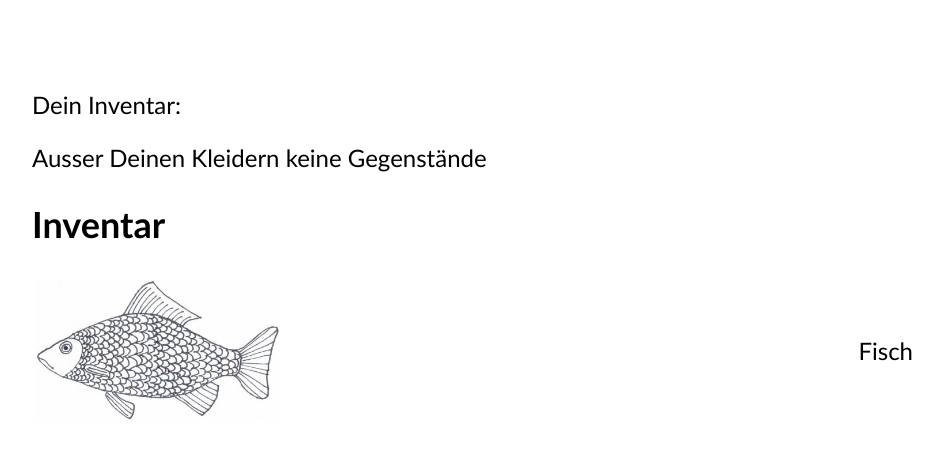
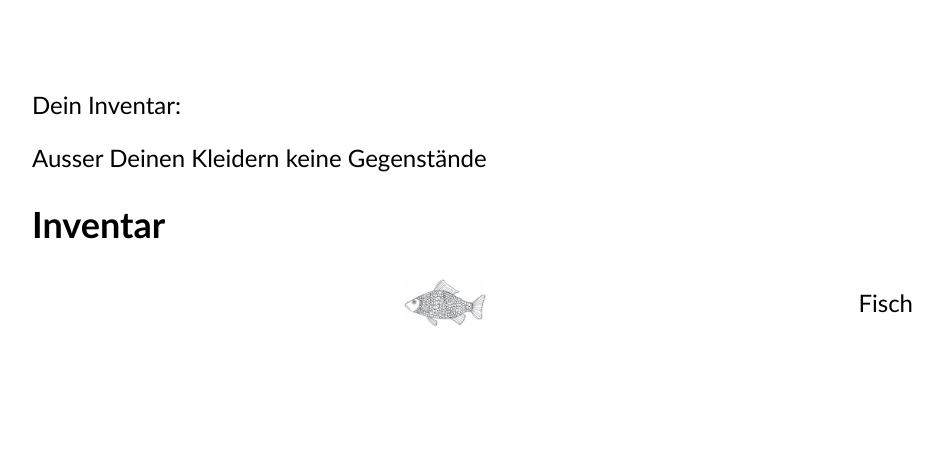
Before and after one commit to claudiopietra/Geotest, a Django app: template Geotest/templates/location.html in a window 1280 px wide. Shown: the top 458 px of the page, without its empty margins (26-969 px from the left). Run offline with Django 3.2, Linux system fonts and the light colour scheme; the template is opened without the code that fills it, so the values that code supplies are empty.

Commit message:
Update location.html

```diff
--- a/Geotest/templates/location.html
+++ b/Geotest/templates/location.html
@@ -33,7 +33,7 @@
             <table>
                 <tr>
                     <td style="height:10px; align=left; vertical-align=middle" />
-                        <img src="/static/104829.jpg" align="left"/>
+                        <img src="/static/104829.jpg" style="width:10%; align=left"/>
                     </td>
                     <td>Fisch</td>
                 </tr>
```
